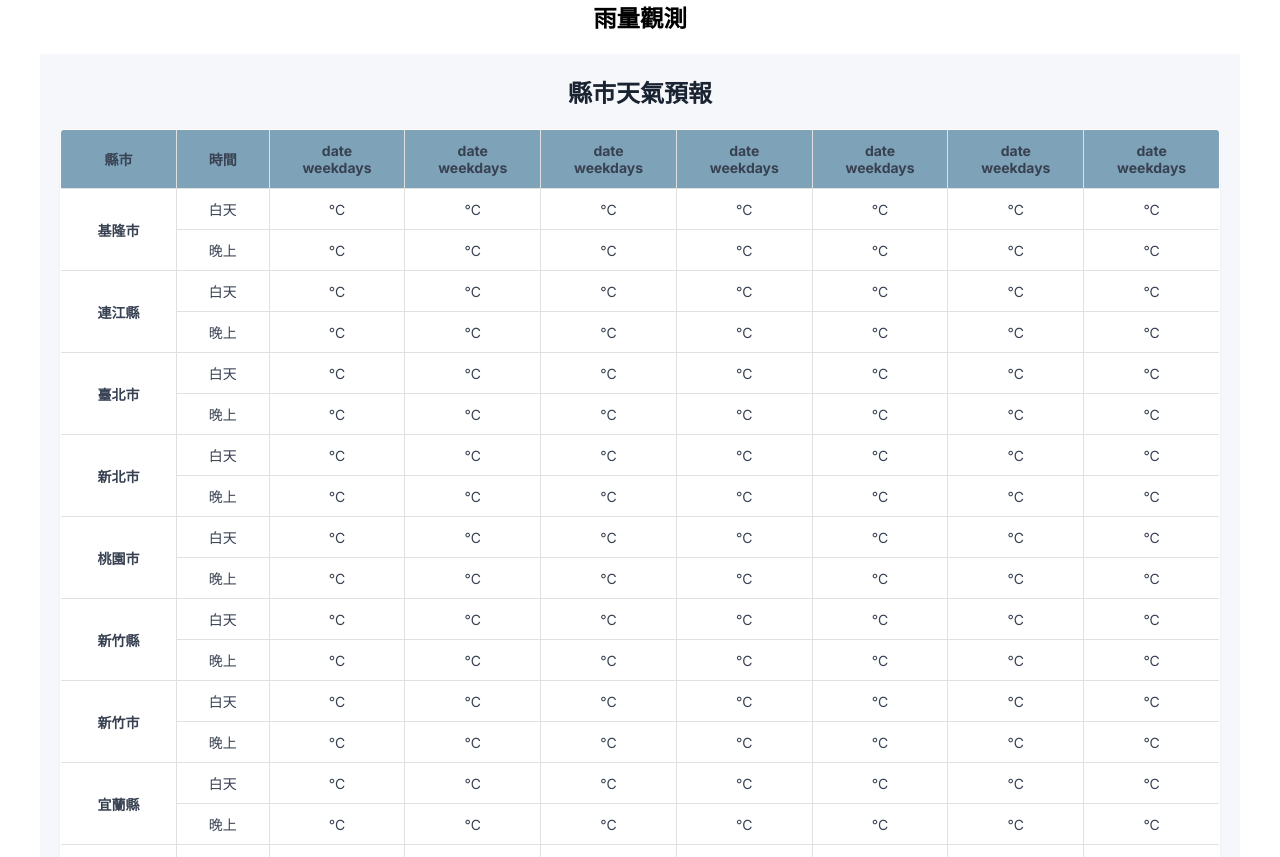
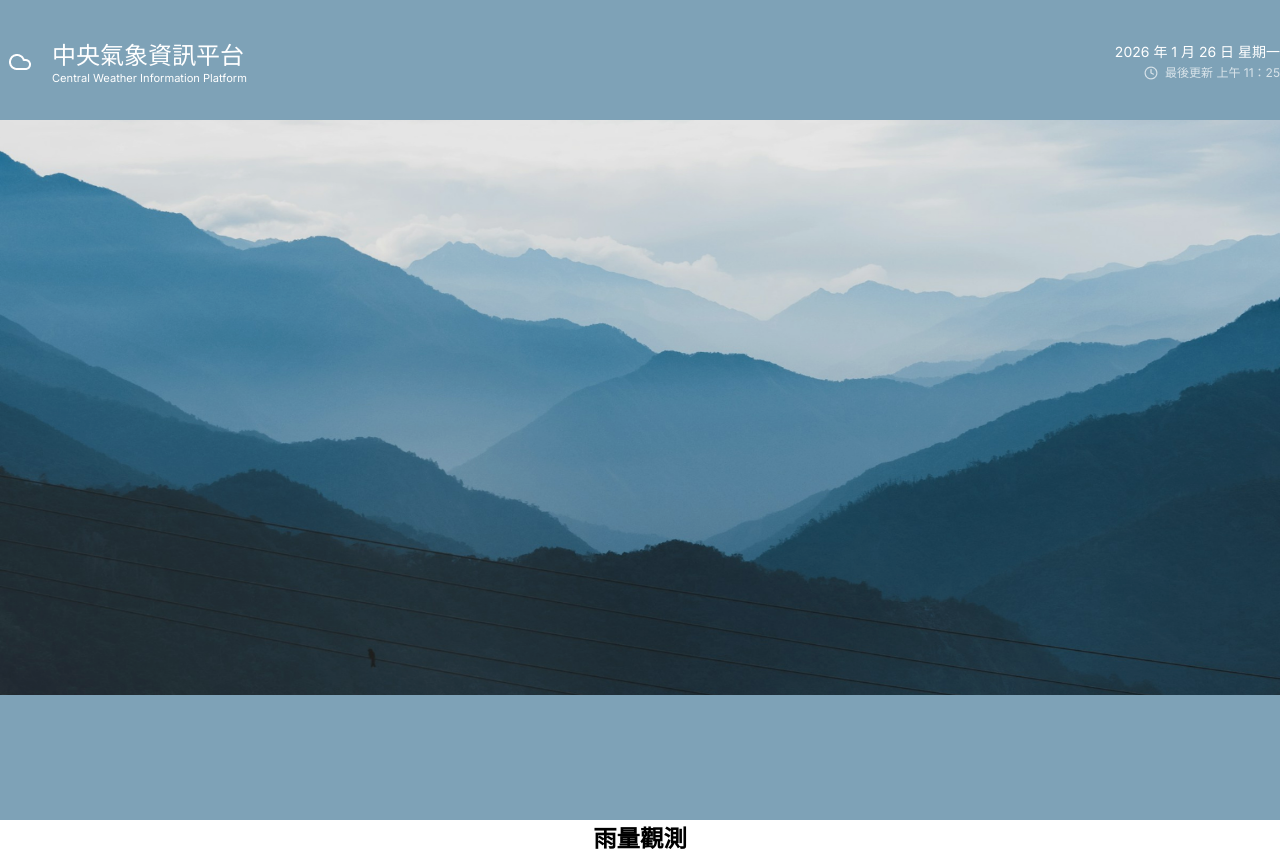
Before and after one commit to shih3807/team-weather, a plain HTML site: page index.html in a window 1280 px wide. Shown: the top 857 px of the page. Drawn offline with Linux system fonts and the light colour scheme; no server answers.

Commit message:
header 製作

```diff
--- a/css/common.css
+++ b/css/common.css
@@ -9,7 +9,7 @@
 
 html,
 body {
-  height: 100%;
+  height: auto;
 }
 
 body {
--- a/css/current-weather.css
+++ b/css/current-weather.css
@@ -0,0 +1,135 @@
+/* header */
+header {
+  width: 100%;
+  height: 120px;
+  background-color: #7ea2b7;
+  display: flex;
+  align-items: center;
+  justify-content: center;
+  flex-shrink: 0;
+  padding: 16px auto;
+}
+
+/* header 資訊包裝層 */
+header > .header_info {
+  height: 46px;
+  display: flex;
+  margin: 0 auto;
+  justify-content: space-between;
+  align-items: center;
+  width: 1376px;
+}
+
+/*  左側標題區塊  */
+header > .header_info > .header_info_title {
+  display: flex;
+  align-items: center;
+  gap: 12px;
+}
+
+header > .header_info > .header_info_title > .header_info_title_icon {
+  width: 40px;
+  height: 40px;
+  display: flex;
+  align-items: center;
+  padding-top: 3px;
+}
+
+header > .header_info > .header_info_title > .header_info_title_text {
+  display: flex;
+  flex-direction: column;
+  justify-content: center;
+}
+
+header
+  > .header_info
+  > .header_info_title
+  > .header_info_title_text
+  > .header_info_title_text_cn {
+  font-size: 24px;
+  color: #fff;
+}
+
+header
+  > .header_info
+  > .header_info_title
+  > .header_info_title_text
+  > .header_info_title_text_en {
+  font-size: 11.1px;
+  color: #fff;
+}
+
+/*  右側時間區塊  */
+header > .header_info > .header_info_time {
+  text-align: right;
+  display: flex;
+  flex-direction: column;
+  align-items: end;
+  gap: 2px;
+}
+
+header > .header_info > .header_info_time > .header_info_time_date {
+  font-size: 14px;
+  color: #fff;
+}
+
+header > .header_info > .header_info_time > .header_info_time_update {
+  display: flex;
+  align-items: center;
+  gap: 6px;
+  height: 16px;
+}
+
+header
+  > .header_info
+  > .header_info_time
+  > .header_info_time_update
+  > .header_info_time_update_icon {
+  width: 16px;
+  height: 16px;
+  display: flex;
+  justify-content: center;
+  align-items: center;
+  padding-top: 3px;
+}
+
+header
+  > .header_info
+  > .header_info_time
+  > .header_info_time_update
+  > .header_info_time_update_time {
+  font-size: 12px;
+  color: #fff;
+  opacity: 70%;
+  display: flex;
+  align-items: center;
+}
+
+/* 當地溫度區塊 */
+.current-weather {
+  height: auto;
+  width: 100%;
+  flex-shrink: 0;
+}
+.current-weather_local {
+  height: 575px;
+  width: 100%;
+  background-image: url('/image/local-weather/header.png');
+  background-position: center;
+  background-size: cover;
+  flex-shrink: 0;
+}
+.current-weather_national {
+  height: 125px;
+  width: 100%;
+  background-color: #7ea2b7;
+  flex-shrink: 0;
+}
+
+footer {
+  height: 100px;
+  width: 100%;
+  background-color: #7ea2b7;
+  bottom: 0;
+  flex-shrink: 0;
+}
--- a/index.html
+++ b/index.html
@@ -4,7 +4,10 @@
     <meta charset="UTF-8" />
     <meta http-equiv="X-UA-Compatible" content="IE=edge" />
     <meta name="viewport" content="width=device-width, initial-scale=1.0" />
-    <title>雨量觀測</title>
+    <title>中央氣象資訊平台</title>
+    <!-- 設定 icon -->
+    <link rel="icon" href="./image/icon.png" />
+    <!-- 引入字型 -->
     <link rel="preconnect" href="https://fonts.googleapis.com" />
     <link rel="preconnect" href="https://fonts.gstatic.com" crossorigin />
     <link
@@ -19,8 +22,43 @@
     <link rel="stylesheet" type="text/css" href="css/regional-overview.css" />
   </head>
   <body>
-    <header></header>
-    <section class="current-weather"></section>
+    <header>
+      <div class="header_info">
+        <div class="header_info_title">
+          <div class="header_info_title_icon">
+            <img src="./image/header/header_icon.png" />
+          </div>
+          <div class="header_info_title_text">
+            <div class="header_info_title_text_cn">中央氣象資訊平台</div>
+            <div class="header_info_title_text_en">
+              Central Weather Information Platform
+            </div>
+          </div>
+        </div>
+        <div class="header_info_time">
+          <div class="header_info_time_date">2026 年 1 月 26 日 星期一</div>
+          <div class="header_info_time_update">
+            <div class="header_info_time_update_icon">
+              <img src="./image/header/header_clock.png" />
+            </div>
+            <div class="header_info_time_update_time">最後更新 上午 11：25</div>
+          </div>
+        </div>
+      </div>
+    </header>
+    <section class="current-weather">
+      <div class="current-weather_local">
+        <div class="current-weather_local_container">
+          <div class="current-weather_local_container_text">
+            <div class="current-weather_local_container_text_location"></div>
+                        <div class="current-weather_local_container_text_temp"></div>
+            <div class="current-weather_local_container_text_location"></div>
+
+          </div>
+        </div>
+      </div>
+      <div class="current-weather_national"></div>
+    </section>
     <section class="daily-rainfall">
       <!-- 美化雨量觀測顯示、資料處理或建立資料分頁功能 -->
       <h3>雨量觀測</h3>
--- a/js/current-weather.js
+++ b/js/current-weather.js
@@ -1,7 +1,6 @@
+const apiKey = CONFIG.CWB_API_KEY;
 const currentWeatherModel = {
-  async fetchWeatherInfo() {
-    const CWB_API_KEY = 'CWA-CDCFFC63-52A1-44F8-AB6B-73AE3E2CD128';
-    const URL = `https://opendata.cwa.gov.tw/api/v1/rest/datastore/F-C0032-001?Authorization=${CWB_API_KEY}`;
+  async fetchWeatherInfo(URL) {
     try {
       const res = await fetch(URL, {
         method: 'GET',
@@ -13,5 +12,15 @@ const currentWeatherModel = {
       console.log('fetch weather data error:', error);
     }
   },
+  compileNationWeatherData(data) {
+
+  },
 };
 currentWeatherModel.fetchWeatherInfo();
+const currentWeatherView = {};
+const currentWeatherController = {
+  async nationalWeatherInfo() {
+    const URL = `https://opendata.cwa.gov.tw/api/v1/rest/datastore/F-C0032-001?Authorization=${apiKey}`;
+    const wholeWheatherInfo = currentWeatherModel.fetchWeatherInfo(URL);
+  },
+};
```
Also changed, not shown: image/header/header_clock.png (added), image/header/header_icon.png (added), image/icon.png (added), image/local-weather/header.png (added), 2 other files.
